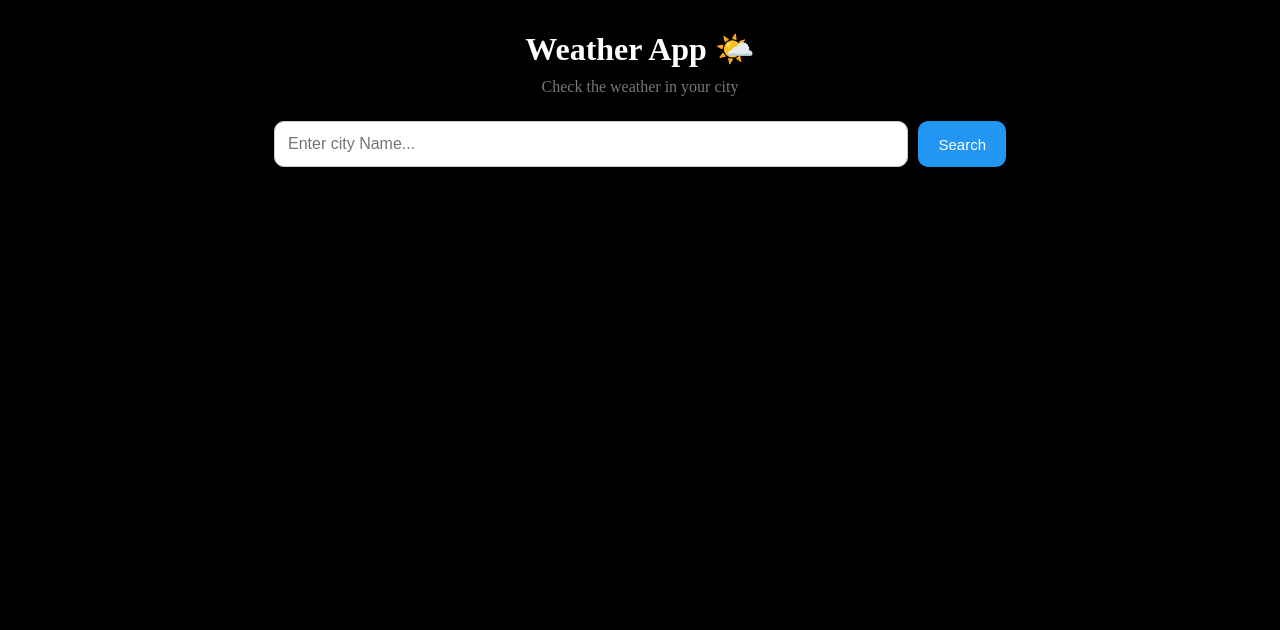
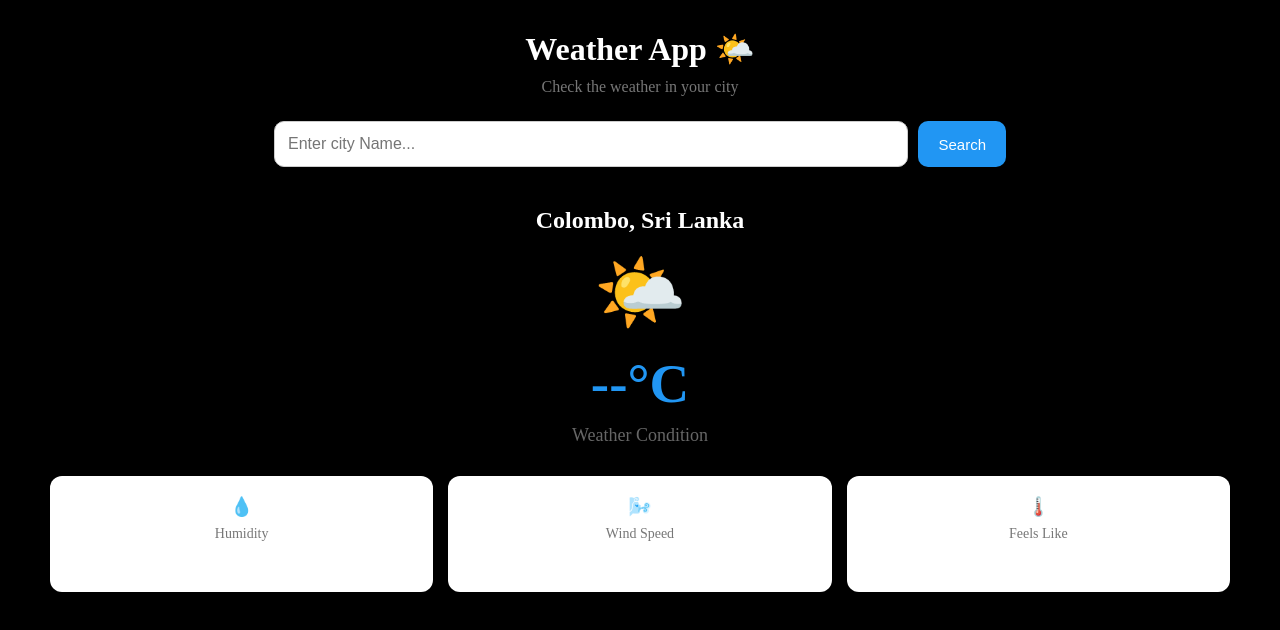
Before and after one commit to Roneth87/Weather-App, a plain HTML site: page index.html in a window 1280 px wide. Drawn offline with Linux system fonts and the light colour scheme.

Commit message:
Create Weather Information and Details (html and css)

```diff
--- a/index.html
+++ b/index.html
@@ -22,6 +22,49 @@
             <input type="text" id="cityinput" placeholder="Enter city Name...">
 
             <button onclick="getWeather()">Search</button>
+
+        </div>
+
+
+        <!-- Weather Information --------->
+
+        <div class="weather-box" id="weatherBox">
+
+            <h2 id="cityName">Colombo, Sri Lanka</h2>
+            <div class="weather-icon" id="weatherIcon">🌤️</div>
+
+            <h1 id="temperature">--°C</h1>
+            <p id="description">Weather Condition</p>
+
+
+
+
+        <!-- Weather Details --------->
+
+        <div class="details">
+
+            <div class="detail-card">
+                <h3>💧</h3>
+                <p>Humidity</p>
+                <h3 id="humidity">--%</h3>
+
+            </div>
+
+
+            <div class="detail-card">
+                <h3>🌬️</h3>
+                <p>Wind Speed</p>
+                <h3 id="wind">-- km/h</h3>
+
+            </div>
+
+
+            <div class="detail-card">
+                <h3>🌡️</h3>
+                <p>Feels Like</p>
+                <h3 id="feelsLike">--°C</h3>
+
+            </div>
 
         </div>
 
--- a/style.css
+++ b/style.css
@@ -73,3 +73,51 @@ h1{
     background: #1565C0;
 
 }
+
+.weather-box{
+    padding: 20px;
+    color: white;
+
+}
+
+.weather-icon{
+    font-size: 75px;
+    margin: 15px;
+
+}
+
+#temperature{
+    font-size: 55px;
+    color: #2196F3;
+    margin: 10px;
+
+}
+
+#description{
+    color: #666;
+    font-size: 18px;
+
+}
+
+.details{
+    display: flex;
+    justify-content: space-around;
+    gap: 15px;
+    margin-top: 30px;
+
+}
+
+.detail-card{
+    flex: 1;
+    background: white;
+    padding: 20px 10px;
+    border-radius: 12px;
+
+}
+
+.detail-card p{
+    color: #777;
+    margin: 8px 0;
+    font-size: 14px;
+
+}
```
